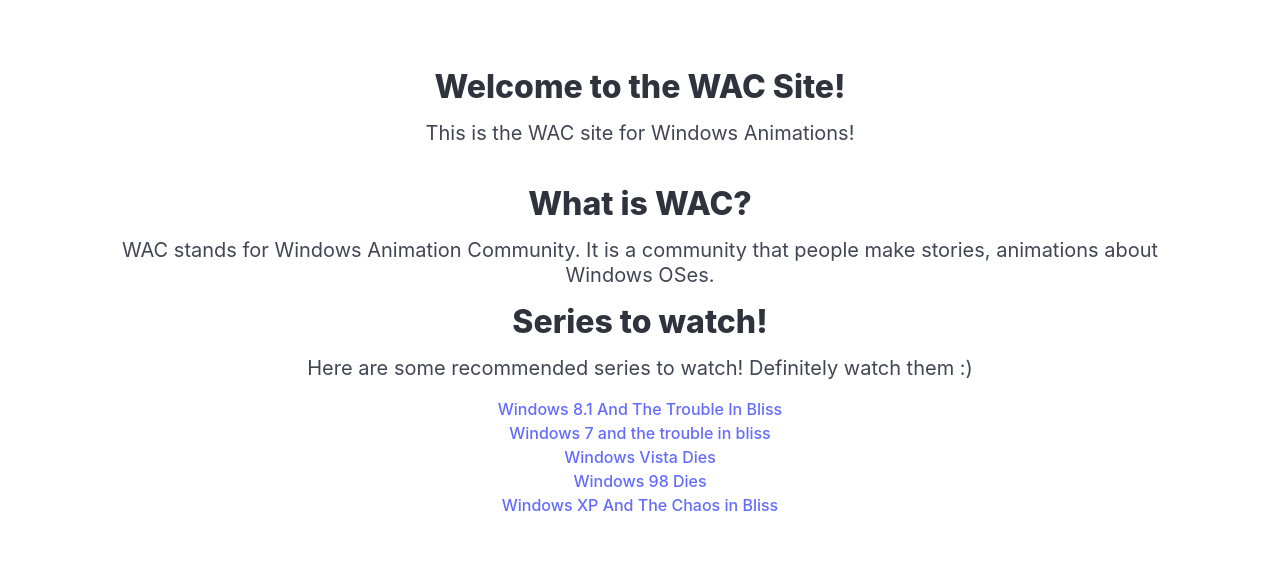
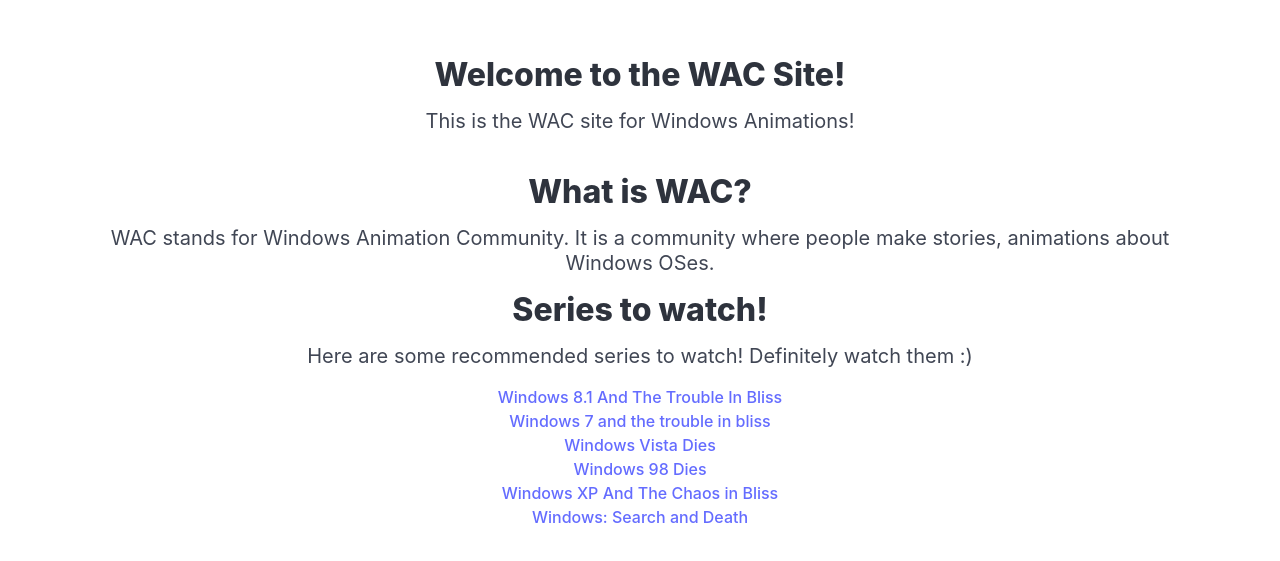
Before and after one commit to WAC-Site/wac-site, a React (Vite) app: page / in a window 1280 px wide. Shown: the part 107-668 px from the top of the page. Built offline with nearby package versions, Linux system fonts and the light colour scheme.

Commit message:
changed "that" to "where" and added windows search and death to the list

```diff
--- a/src/App.tsx
+++ b/src/App.tsx
@@ -7,7 +7,7 @@
         <h1 className="title mb-4">Welcome to the WAC Site!</h1>
         <p className="subtitle mb-5">This is the WAC site for Windows Animations!</p>
       <h2 className="title p-4">What is WAC?</h2>
-      <p className="subtitle mb-4">WAC stands for Windows Animation Community. It is a community that people make stories, animations about Windows OSes.</p>
+      <p className="subtitle mb-4">WAC stands for Windows Animation Community. It is a community where people make stories, animations about Windows OSes.</p>
       <h2 className="title mb-4">Series to watch!</h2>
       <p className="subtitle mb-4">Here are some recommended series to watch! Definitely watch them :)</p>
       <ul className="list">
@@ -26,6 +26,9 @@
         <li className="list-item">
           <a href="https://www.youtube.com/watch?v=JRS-dbwSkf0&list=PLdNrojDkI21FLK271NjBsghpKdOuVIMLd&pp=gAQB">Windows XP And The Chaos in Bliss</a>
         </li>
+        <li className="list-item">
+          <a href="https://www.youtube.com/watch?v=oiglhaQ1dtg&list=PLrbJqOKaKI1CMFvfvBU-66y31Pp_QVoRV">Windows: Search and Death</a>
+        </li>
       </ul>
     </div>
   </section>
```
